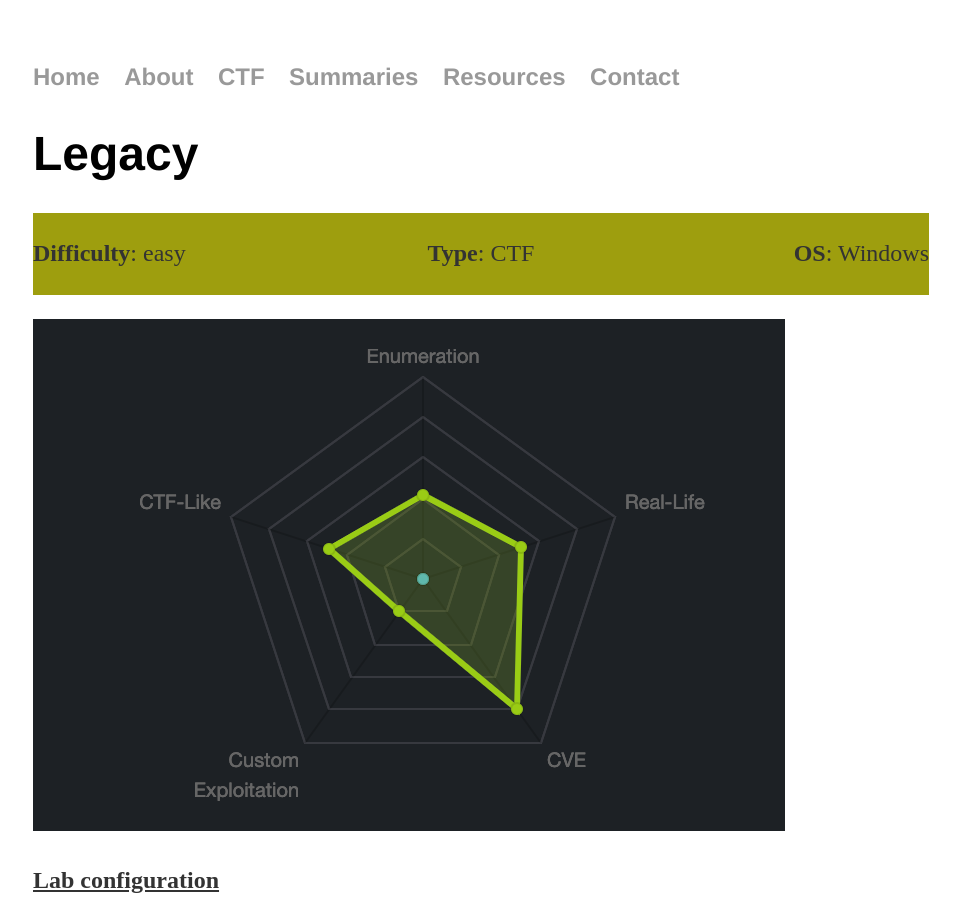
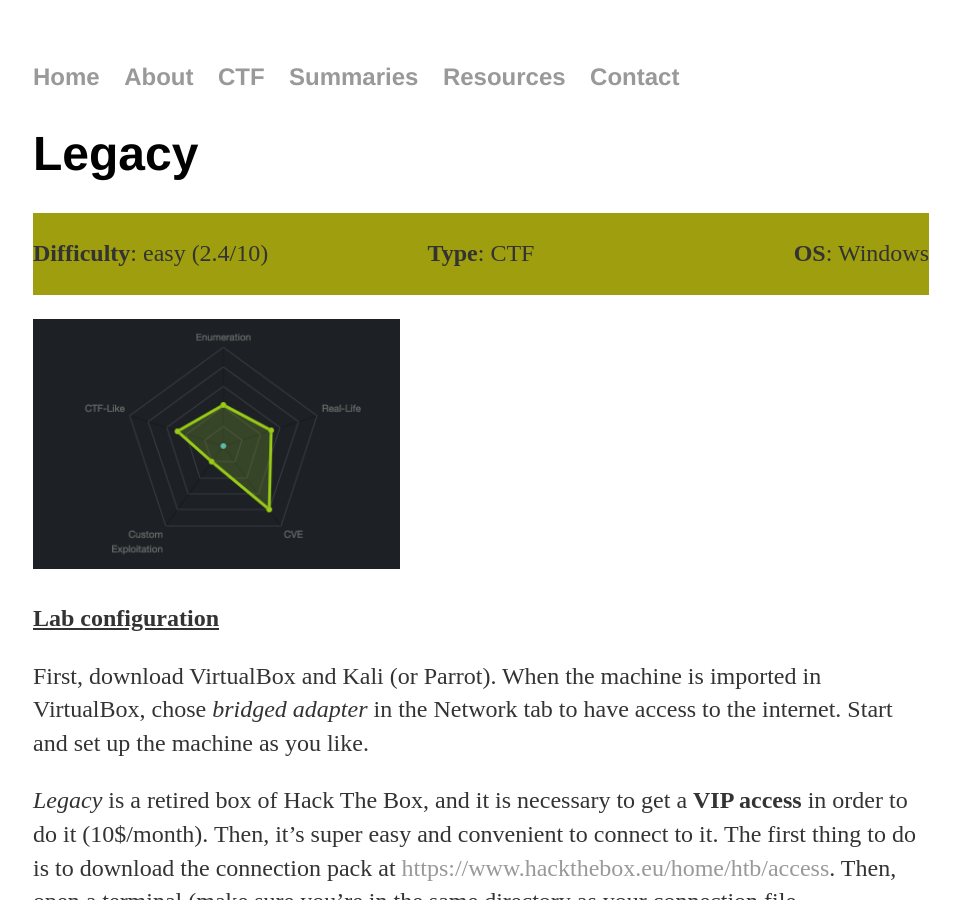
Before and after one commit to jsom1/jsom1.github.io, a Jekyll site: the page built from _walkthroughs/Legacy.md, in a window 1280 px wide and 900 px high. Shown: the whole window, without its empty margins (159-1119 px from the left). Built offline with Jekyll 4.4.1, drawn with Linux system fonts in a browser that asks for light colours; our own code applies the rules of GitHub Pages for plain Markdown files.

Commit message:
Update Legacy.md

```diff
--- a/_walkthroughs/Legacy.md
+++ b/_walkthroughs/Legacy.md
@@ -9,16 +9,15 @@
 
  <div id="boxinfo">
  <div id="textbox">
- <p class="alignleft">  **Difficulty**: easy</p>
+ <p class="alignleft">  **Difficulty**: easy (2.4/10)</p>
  <p class="aligncenter">**Type**: CTF</p>
  <p class="alignright">**OS**: Windows  </p>
  </div>
  <div style="clear: both;"></div>
  </div>
 
-
 <div class="img_container">
-![desc]({{https://jsom1.github.io/}}/_images/htb_leg_desc.png)
+![desc]({{https://jsom1.github.io/}}/_images/htb_leg_desc.png){: height="250px" width = "280px"}
 </div>
 
 <ins>**Lab configuration**</ins>
```
